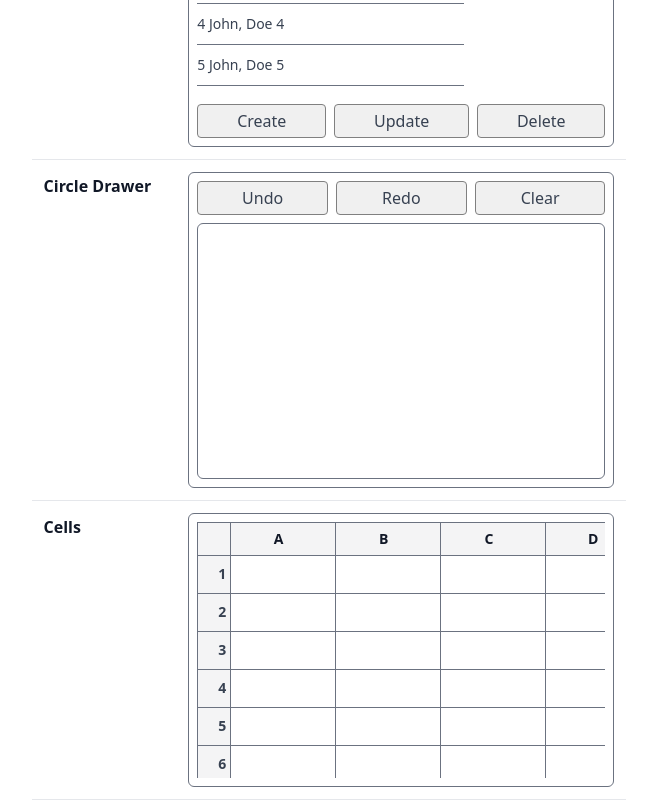
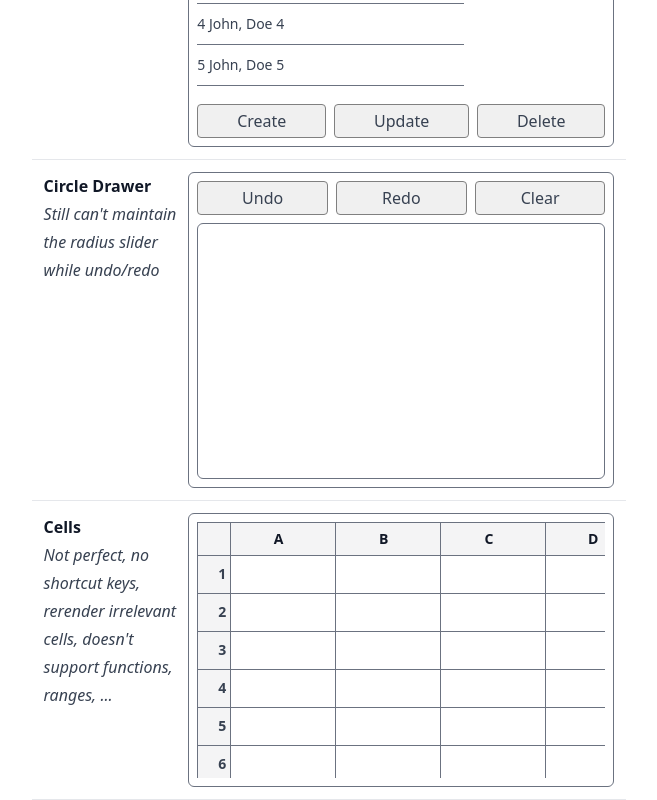
Before and after one commit to letientai299/7guis, a React (Vite) app: page / in a window 1280 px wide. Shown: the part 805-1605 px from the top of the page, without its empty margins (311-968 px from the left). Built offline with nearby package versions, Linux system fonts and the light colour scheme.

Commit message:
Add some remarks for imperfect solutions

```diff
--- a/src/App.tsx
+++ b/src/App.tsx
@@ -11,14 +11,26 @@ function App() {
   const guis: {
     name: string;
     com: React.FC<React.HTMLProps<HTMLElement>>;
+    remark?: string;
   }[] = [
     { name: 'Counter', com: Counter },
     { name: 'Temperature Converter', com: TemperatureConverter },
     { name: 'Flight Booker', com: FlightBooker },
     { name: 'Timer', com: Timer },
     { name: 'CRUD', com: CRUD },
-    { name: 'Circle Drawer', com: CircleDrawer },
-    { name: 'Cells', com: Cells },
+    {
+      name: 'Circle Drawer',
+      com: CircleDrawer,
+      remark: "Still can't maintain the radius slider while undo/redo",
+    },
+    {
+      name: 'Cells',
+      com: Cells,
+      remark: `
+Not perfect, no shortcut keys, rerender irrelevant cells, doesn't
+support functions, ranges, ...
+`,
+    },
   ];
 
   return (
@@ -34,7 +46,10 @@ function App() {
             key={g.name}
             className="grid grid-cols-4 h-fit border-b p-3 gap-2"
           >
-            <strong className="col-span-1">{g.name}</strong>
+            <div className="flex flex-col">
+              <strong>{g.name}</strong>
+              {g.remark ? <div className="italic">{g.remark}</div> : <></>}
+            </div>
             <div className="col-span-3 rounded-md border border-gray-500 p-2">
               <g.com />
             </div>
--- a/src/components/Cells.tsx
+++ b/src/components/Cells.tsx
@@ -21,7 +21,11 @@ const row = (
   onChange: (name: string, text: string) => void,
   getCellData: (name: string) => CellData,
 ) => {
-  const cells = [<th className={thStyle}>{r}</th>];
+  const cells = [
+    <th className={thStyle} key={'row-head-' + r}>
+      {r}
+    </th>,
+  ];
   for (let c = 0; c < Cols; c++) {
     const name = cellName(r, c);
     const data = getCellData(name);
@@ -36,11 +40,11 @@ const row = (
     );
     cells.push(cell);
   }
-  return <tr key={r}>{cells}</tr>;
+  return <tr key={'row-' + r}>{cells}</tr>;
 };
 
 const headerRow = () => {
-  const cells = [<th className={thStyle}></th>];
+  const cells = [<th className={thStyle} key={'row-head-0'}></th>];
 
   let char = 'A'.charCodeAt(0);
   for (let i = 0; i < Cols; i++) {
```
Also changed, not shown: 1 other file (tests, documents, lock files or other folders).
